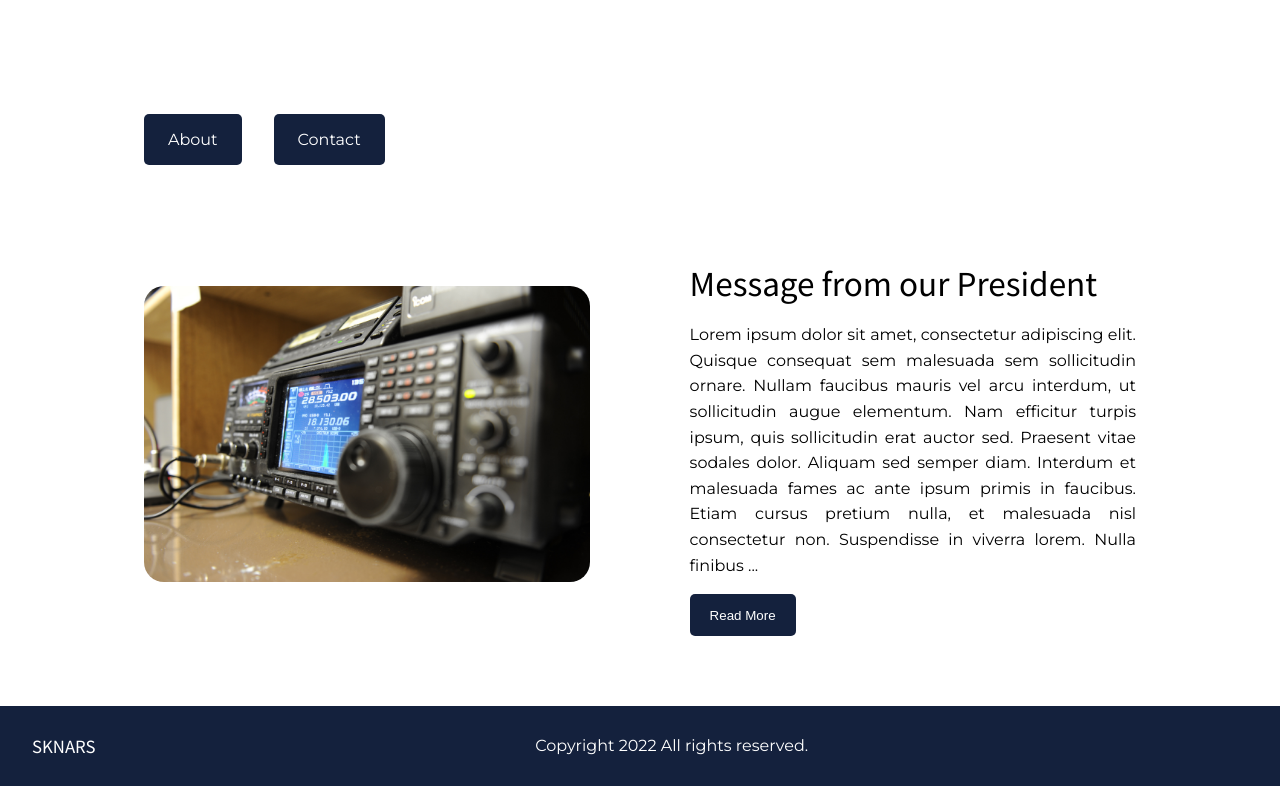
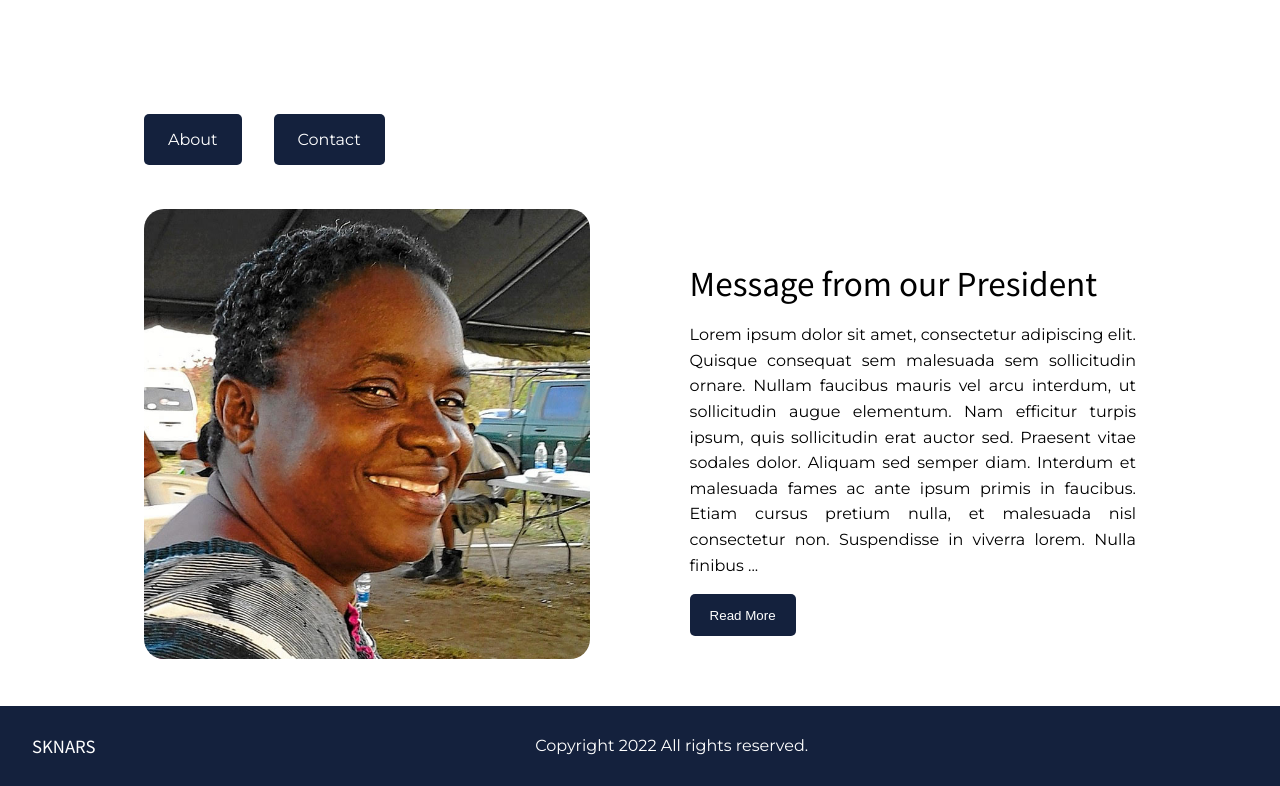
Before and after one commit to SanjayWilliams/sknars, a React (Vite) app: page / in a window 1280 px wide. Shown: the part 596-1382 px from the top of the page. Built offline with nearby package versions, Linux system fonts and the light colour scheme.

Commit message:
added image of the president

```diff
--- a/src/components/Article.css
+++ b/src/components/Article.css
@@ -24,7 +24,10 @@
     }
 
     .article-img {
+        height: 450px;
         width: 45%;
+        object-fit: cover;
+        object-position: 100% 20%;
     }
 
     .article-title {
--- a/src/components/Article.jsx
+++ b/src/components/Article.jsx
@@ -3,7 +3,7 @@ import "./Article.css"
 function Article() {
     return (
         <div className="article-container">
-            <img className="article-img" src="radio.jpg"/>
+            <img className="article-img" src="president.jpg"/>
             <div className="article-text-container">
                 <h2 className="article-title">Message from our President</h2>
                 <p className="article-body">Lorem ipsum dolor sit amet, consectetur adipiscing elit. Quisque consequat sem
```
Also changed, not shown: public/executive.jpg (added), public/president.jpg (added).
